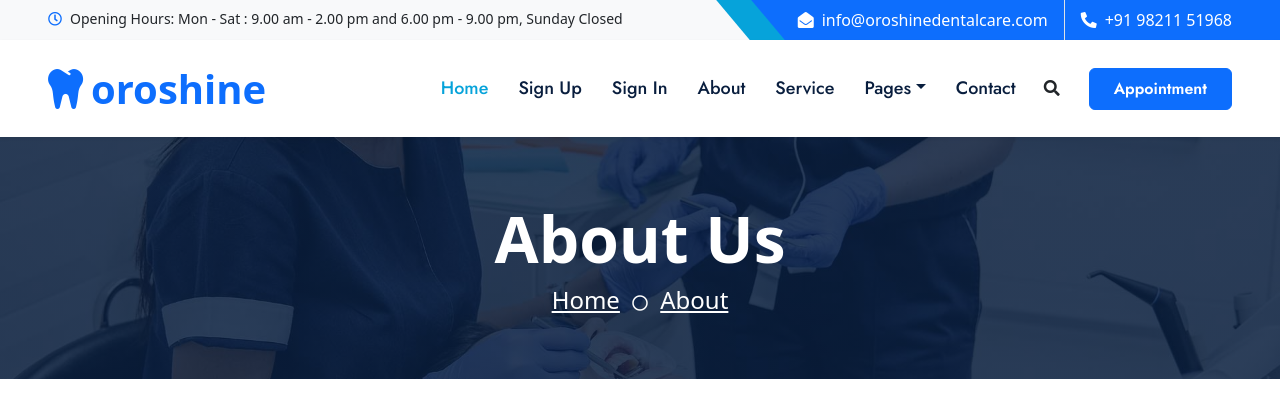
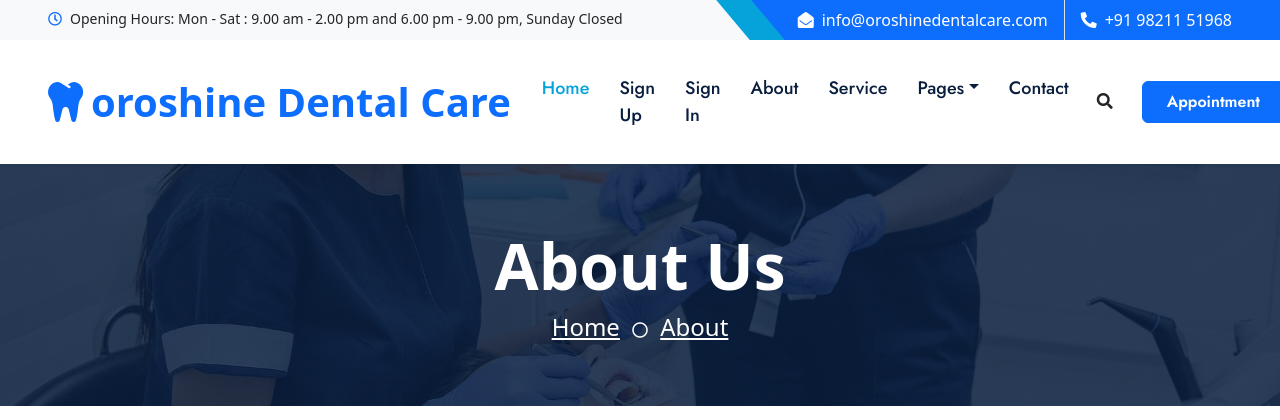
Before and after one commit to devendrabobde/oroshine, a Django app: page /about/ in a window 1280 px wide. Shown: the top 420 px of the page. Run offline with Django 5.2, Linux system fonts and the light colour scheme; parts of the project's set-up code (start-up, migrations or seed data) failed here and were passed over; some libraries are stand-ins or nearby versions.

Commit message:
static and dockerfile change

```diff
--- a/oroshine_app/templates/header.html
+++ b/oroshine_app/templates/header.html
@@ -41,7 +41,7 @@
 <!-- Navbar Start -->
 <nav class="navbar navbar-expand-lg bg-white navbar-light shadow-sm px-5 py-3 py-lg-0">
     <a href="/" class="navbar-brand p-0">
-        <h1 class="m-0 text-primary"><i class="fa fa-tooth me-2"></i>oroshine</h1>
+        <h1 class="m-0 text-primary"><i class="fa fa-tooth me-2"></i>oroshine Dental Care</h1>
     </a>
     <button class="navbar-toggler" type="button" data-bs-toggle="collapse" data-bs-target="#navbarCollapse">
         <span class="navbar-toggler-icon"></span>
```
Also changed, not shown: 2 other files.
